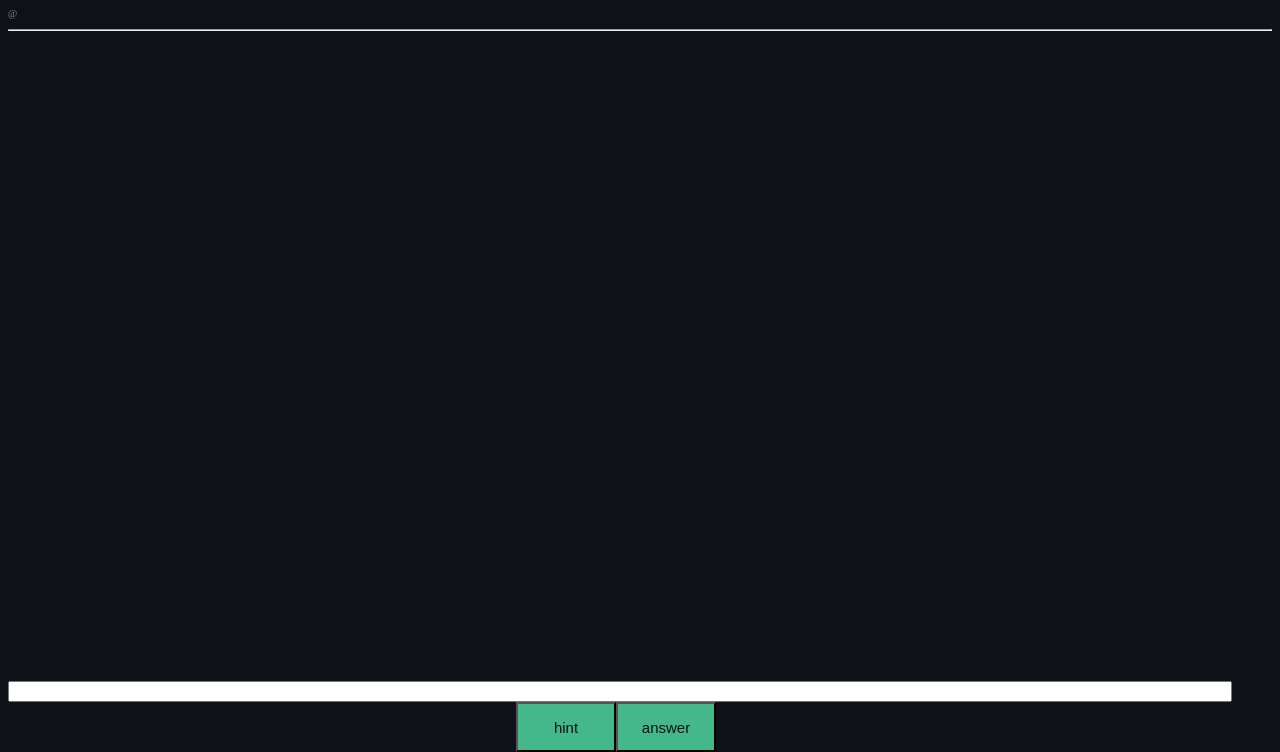
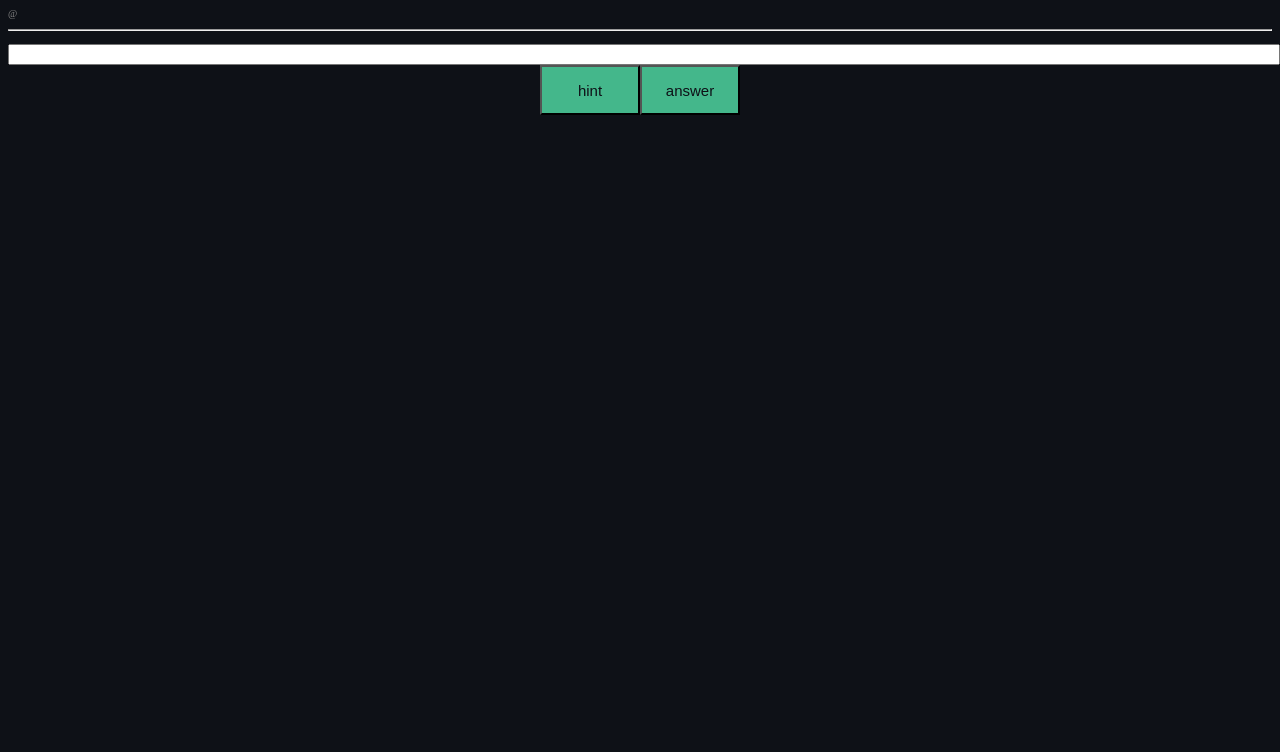
Before and after one commit to astromech-droid/subtitles, a Django app: page /app/wordguesser/ in a window 1280 px wide. Shown: the part 48-800 px from the top of the page. Run offline with Django 4.2, Linux system fonts and the light colour scheme; data that the repository does not hold is empty.

Commit message:
[wordguesser] スマホだとボタンが押しにくい問題を修正

```diff
--- a/app/templates/app/wordguesser.html
+++ b/app/templates/app/wordguesser.html
@@ -22,12 +22,6 @@
     #line {
         display: flex;
         flex-wrap: wrap;
-    }
-
-    .footer {
-        position: absolute;
-        bottom: 0px;
-        width: 95%;
     }
 
     input {
@@ -78,7 +72,7 @@
         <span v-if="correct" class="correct">CORRECT</span>
         <span v-else class="incorrect">INCORRECT</span>
     </div>
-    <div class="footer">
+    <div>
         <input v-model="answer" @keyup.enter="judge" /><br>
         <div class="buttons">
             <div v-if="showAnswer">
```
